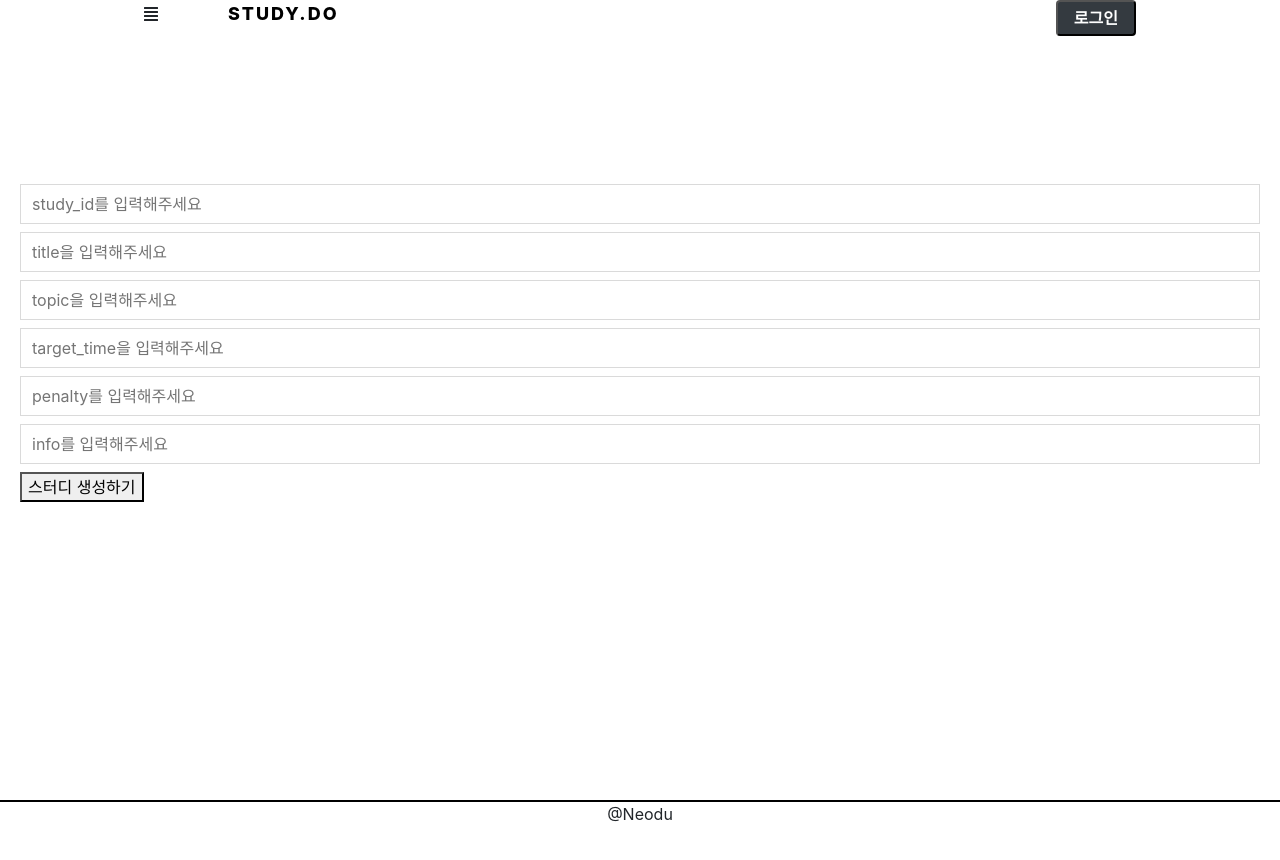
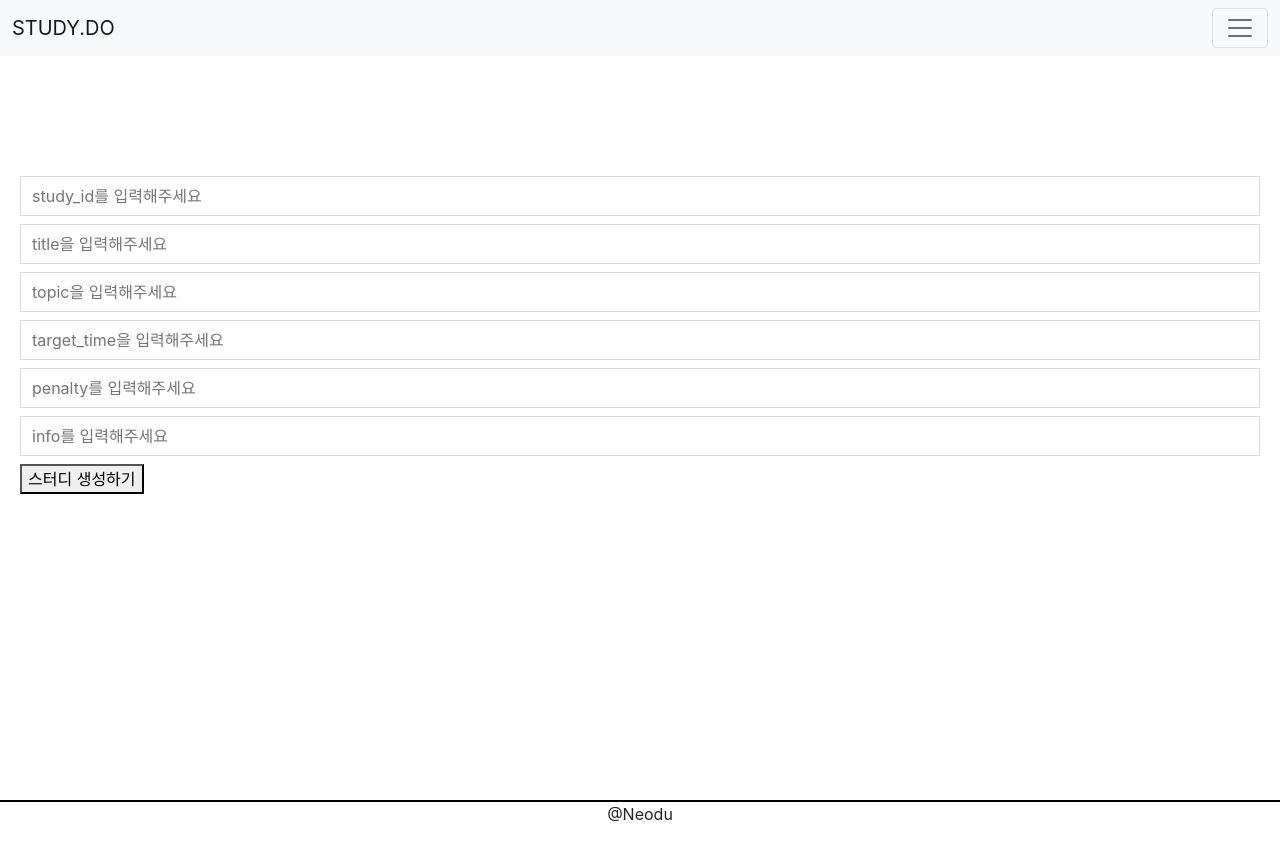
Before and after one commit to CSE-Final-Project/Front, a React (Create React App) app: page /studyCreate in a window 1280 px wide. Built offline with nearby package versions, Linux system fonts and the light colour scheme.

Commit message:
[2월 15일] Header 바꿈

```diff
--- a/src/components/CreateRoom.js
+++ b/src/components/CreateRoom.js
@@ -19,9 +19,9 @@
         <>
 		<div className="container" >
 			<div className="item_5">
-				<div>
+				{/* <div>
 					<button type='button' className="button_style" onClick={studyCreate}>스터디 생성하기</button>
-				</div>
+				</div> */}
 				<div>
 					<button type='button' className="button_style" onClick={create}>방 새로 만들기</button>
 				</div>
--- a/src/components/common/Header.js
+++ b/src/components/common/Header.js
@@ -1,129 +1,46 @@
-import React, {useState} from 'react';
-import styled from 'styled-components';
-import Responsive from './Responsive';
+import React from 'react';
 import Button from './Button';
-import { Link } from 'react-router-dom';
+import { Nav, Navbar,Container,Offcanvas,NavDropdown,Form,FormControl } from 'react-bootstrap';
+const Header2 = ({user, onLogout}) => {
+    return (
+        <div>
+            <Navbar bg="light" expand={false}>
+                <Container fluid>
+                    <Navbar.Brand href="/">STUDY.DO</Navbar.Brand>
+                    <Navbar.Toggle aria-controls="offcanvasNavbar" />
+                    <Navbar.Offcanvas
+                    id="offcanvasNavbar"
+                    aria-labelledby="offcanvasNavbarLabel"
+                    placement="end"
+                    >
+                    <Offcanvas.Header closeButton>
+                    {
+                        user ? (
+                            <Offcanvas.Title id="offcanvasNavbarLabel">{user}</Offcanvas.Title>
+                        ) : null
+                    }
+                    </Offcanvas.Header>
+                    <Offcanvas.Body>
+                        <Nav className="justify-content-end flex-grow-1 pe-3">
+                        {
+                            user? (
+                                <>
+                                    <Nav.Link onClick={onLogout}>로그아웃</Nav.Link>
+                                </>
+                            ) : (
+                                <Nav.Link href="/login">로그인</Nav.Link>
+                            )
+                        }
+                        <Nav.Link href="/studies/my">참여 중인 스터디</Nav.Link>
+                        <Nav.Link href="/studies">스터디 목록</Nav.Link>
+                        </Nav>
+                    </Offcanvas.Body>
+                    </Navbar.Offcanvas>
+                </Container>
+            </Navbar>
 
-import {NavLink} from 'react-router-dom'; //export default 아닌 모듈은 {} 중괄호 필수
-import { faAlignJustify } from "@fortawesome/free-solid-svg-icons";
-import { FontAwesomeIcon } from "@fortawesome/react-fontawesome";
-import '../../css/Header.css';
-import { FiX } from "react-icons/fi";
-
-const HeaderBlock = styled.div`
-    position: fixed;
-    width: 100%;
-    background: white;
-`;
-
-/**
- * Responsive 컴포넌트의 속성에 스타일을 추가해서 새로운 컴포넌트 생성
- */
-const Wrapper = styled(Responsive)`
-    height: 4rem;
-    dispaly: flex;
-    align-items: center;
-    justify-content: space-between;
-    .logo{
-        font-size: 1.125rem;
-        font-weight: 800;
-        letter-spacing: 2px;
-    }
-    .right{
-        display: flex;
-        align-items: center;
-        float: right;
-    }
-`;
-
-/**
- * 헤더가 fixed로 되어 있기 때문에 페이지의 콘텐츠가 4rem 아래에 나타나도록 해 주는 컴포넌트
- */
-const Spacer = styled.div`
-    height: 4rem;
-`;
-
-const UserInfo = styled.div`
-    font-weight: 800;
-    margin-right: 1rem;
-`;
-
-/* 옆 메뉴 */
-const MenuSide = styled.div`
-  display:  ${props => props.state ? 'flex' : 'none'};
-  position: fixed;
-  flex-direction: column;
-  top: 0;
-  left: 0;
-  transition: 350ms;
-  background-color: #ffffff;
-  width: 40vw;
-  height:100vh;
-  border-right:1px solid #a7a7a7;
-  @media screen and (max-width: 450px){
-    width: 60vw;
-  }
-`;
-
-const List = styled.div`
-  width: 100%;
-  display: flex;
-  flex-direction: column;
-  font-size: 1rem;
-  margin-top: 10%;
-`
-
-const Header = ({user, onLogout}) => {
-  const [isOpen, setMenu] = useState(false);
-  const menus = [
-    { title: "참여 중인 스터디" , path: "/studies/my"},  // 실제 주소 'api/' 제외
-    { title: "스터디 목록", path: "/studies"},
-  ]
-
-  const toggleMenu = () => {
-    setMenu(isOpen => !isOpen);
-  }
-
-  return (
-    <>
-      <HeaderBlock>
-        <Wrapper>
-        <FontAwesomeIcon icon={faAlignJustify} onClick={()=> toggleMenu()}/>
-        <MenuSide state = {isOpen}>
-        <FiX className ='xButton' onClick={()=> toggleMenu()}/>
-        <List>
-          {menus.map((menu, index) => {
-              return (
-                  <NavLink className="listStyle" exact style={{color: "black", textDecoration: "none"}}
-                    to={menu.path}
-                    key={index}
-                    >
-                  <p>{menu.title}</p>
-                  </NavLink>
-              )
-          })}
-        </List>
-        </MenuSide>
-          <Link to='/' className='logo' style={{paddingLeft : '70px'}}>STUDY.DO</Link>
-          <div className='right'>
-            {user ? (
-                <div className='right'>
-                <UserInfo>{user}</UserInfo>
-                <Button onClick={onLogout}>로그아웃</Button>
-                </div>
-            ) : (
-                <div className='right'>
-                <Button to='/login'>로그인</Button>
-                </div>
-            )}
-          </div>
-        </Wrapper>
-      </HeaderBlock>
-      <Spacer />
-    </>
-  );
+        </div>
+    );
 };
 
-
-
-export default Header;
+export default Header2;
--- a/src/containers/common/HeaderContainer.js
+++ b/src/containers/common/HeaderContainer.js
@@ -1,7 +1,7 @@
 import React from 'react';
 import { useSelector, useDispatch } from 'react-redux';
+import { logout } from '../../modules/user';
 import Header from '../../components/common/Header';
-import { logout } from '../../modules/user';
 
 const HeaderContainer = () => {
   const { user } = useSelector(({ user }) => ({ user: user.user }));
@@ -9,7 +9,11 @@
   const onLogout = () => {
     dispatch(logout());
   };
-  return <Header user={user} onLogout={onLogout}/>;
+  return (
+    <>
+      <Header user={user} onLogout={onLogout} />
+    </>
+  );
 };
 
 
--- a/src/pages/MyStudyPage.js
+++ b/src/pages/MyStudyPage.js
@@ -2,6 +2,7 @@
 import axios from 'axios';
 import MyStudy from '../components/MyStudy';
 import { withRouter } from 'react-router';
+import { Button } from 'react-bootstrap';
 
 const MyStudyPage = () => {
     const URL = '/api/users/studies';
@@ -41,6 +42,11 @@
                     )
                 })
             }
+            <Button variant="warning"
+            style={{position: 'absolute', right: 0, marginRight: "30px"}}
+            href="/studyCreate"
+            >+</Button>
+
         </div>
     );
 };
--- a/src/pages/PostListPage.js
+++ b/src/pages/PostListPage.js
@@ -1,6 +1,5 @@
 import React from 'react';
 import Button from '../components/common/Button';
-import Header from '../components/common/Header';
 import HeaderContainer from '../containers/common/HeaderContainer';
 const PostListPage = () => {
     return (
```
